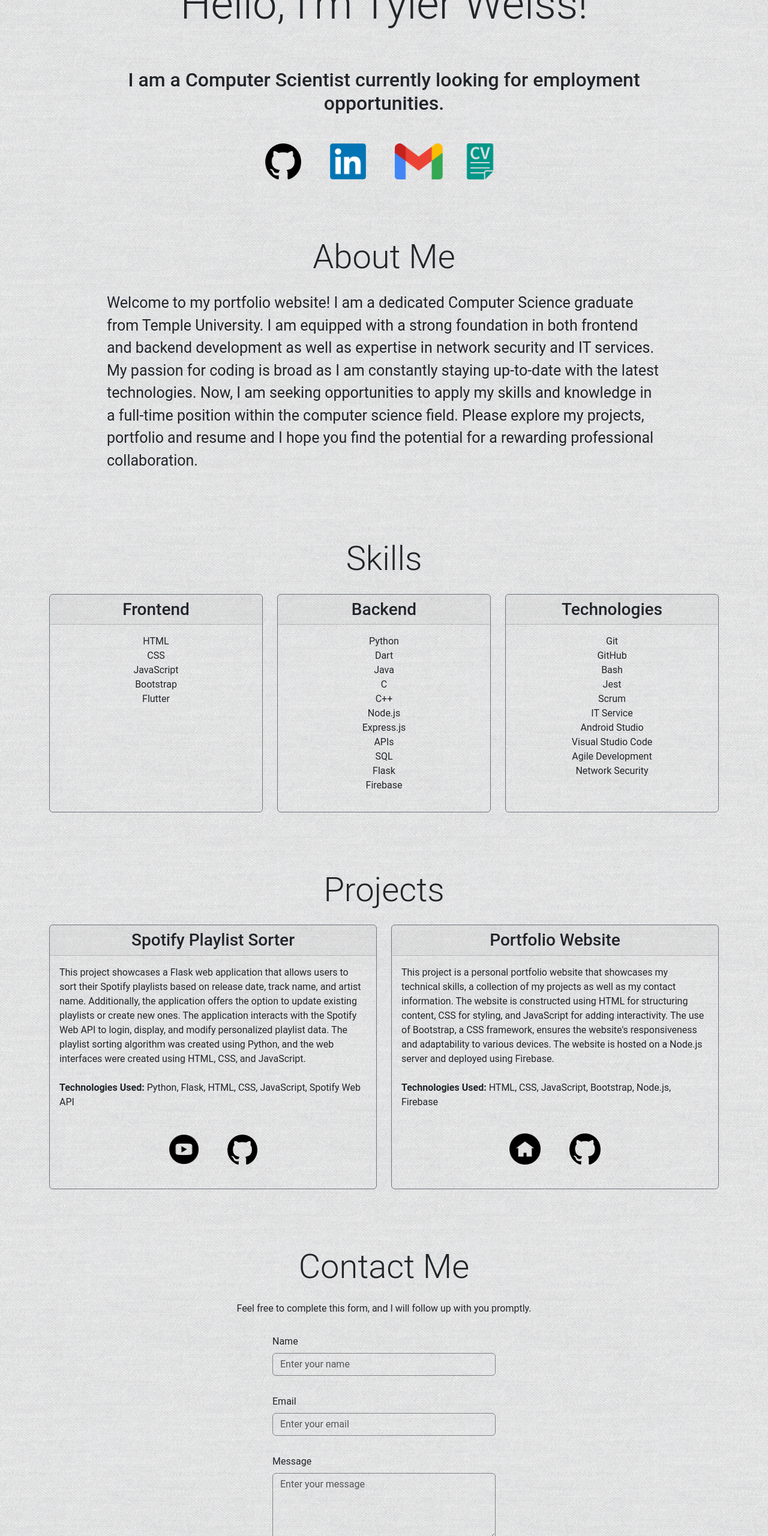
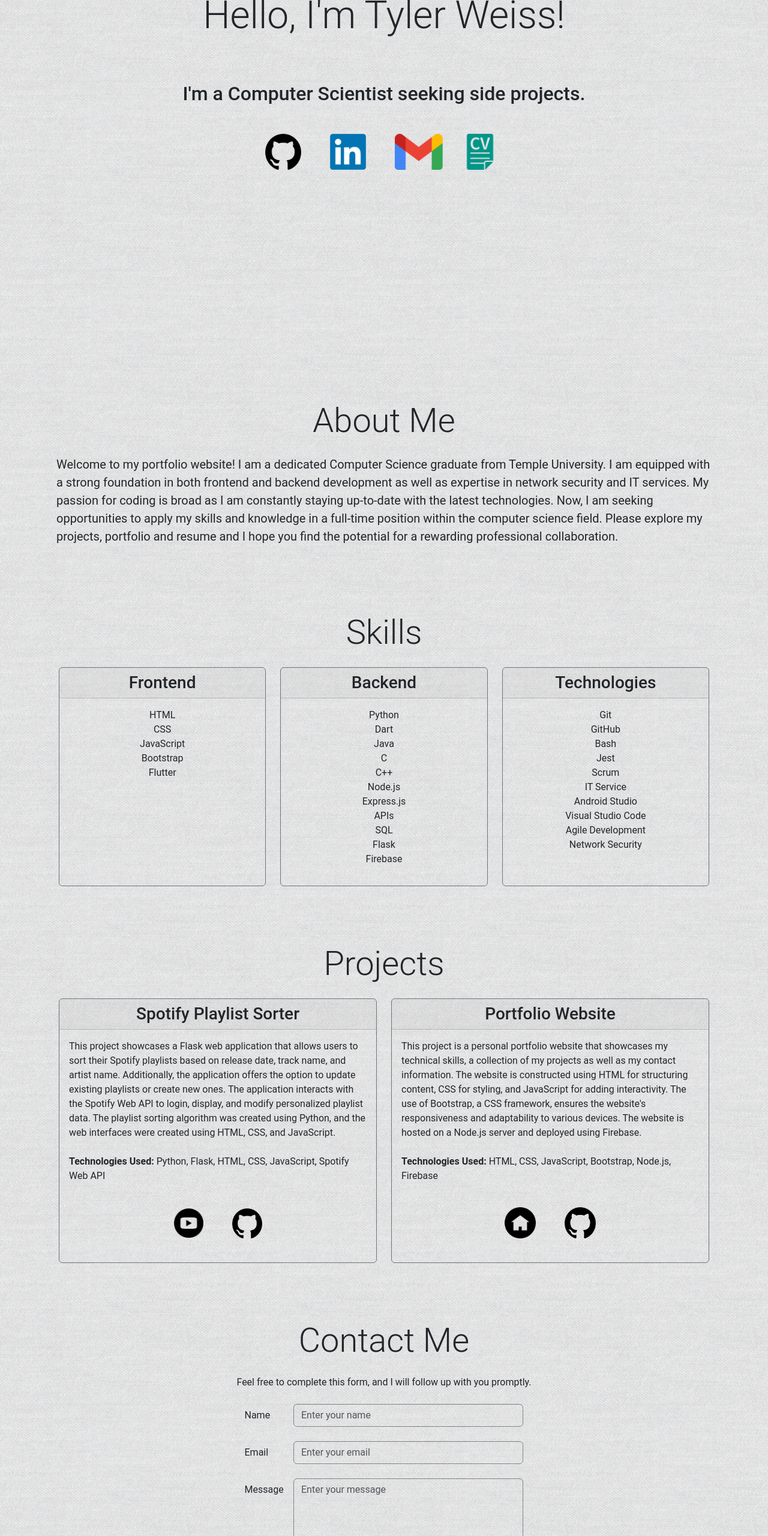
Before and after one commit to tweiss9/portfolio, a plain HTML site: page public/index.html in a window 1280 px wide. Shown: the part 180-2740 px from the top of the page at 60% size. Drawn offline with nearby package versions, Linux system fonts and the light colour scheme; no server answers.

Commit message:
responsiveness and code cleanup

```diff
--- a/public/css/styles.css
+++ b/public/css/styles.css
@@ -2,11 +2,6 @@ body {
   font-family: "Roboto", sans-serif;
   background-image: url("/images/background.png");
   background-repeat: repeat;
-  height: 100vh;
-}
-
-.cursor-pointer {
-  cursor: pointer;
 }
 
 #successMessage {
@@ -28,31 +23,28 @@ body {
 #loadingMessage.show {
   display: flex;
 }
+/* extra-small screens */
+.about-text {
+  font-size: 14px;
+}
 
 /* small screens */
-@media (max-width: 576px) {
+@media (min-width: 577px) and (max-width: 992px) {
   .about-text {
     font-size: 16px;
   }
 }
 
-/* medium screen */
-@media (min-width: 577px) and (max-width: 992px) {
+/* medium screens */
+@media (min-width: 993px) and (max-width: 1200px) {
   .about-text {
     font-size: 18px;
   }
 }
 
 /* large screens */
-@media (min-width: 993px) and (max-width: 1200px) {
+@media (min-width: 1201px) {
   .about-text {
     font-size: 20px;
   }
 }
-
-/* extra-large screens */
-@media (min-width: 1201px) {
-  .about-text {
-    font-size: 25px;
-  }
-}
--- a/public/index.html
+++ b/public/index.html
@@ -20,7 +20,7 @@
     <link rel="stylesheet" type="text/css" href="/css/styles.css" />
     <link rel="icon" type="image/x-icon" href="/images/favicon.png" />
   </head>
-  <body class="container">
+  <body class="container h-100">
     <!-- Navbar -->
     <nav class="navbar navbar-expand-lg navbar-dark bg-dark fixed-top px-5">
       <a class="navbar-brand nav-link text-white" href="#welcome"
@@ -56,14 +56,9 @@
     </nav>
 
     <!--Welcome Section-->
-    <section id="welcome" class="text-center mx-5 mt-5 py-5">
-      <h1 id="welcome-big-text" class="display-2 mb-3 py-5">
-        Hello, I'm Tyler Weiss!
-      </h1>
-      <h2>
-        I am a Computer Scientist currently looking for employment
-        opportunities.
-      </h2>
+    <section id="welcome" class="text-center mt-5 pt-5 vh-100">
+      <h1 class="display-3 my-md-4 py-5">Hello, I'm Tyler Weiss!</h1>
+      <h2>I'm a Computer Scientist seeking side projects.</h2>
       <ul
         class="list-inline my-5 d-flex justify-content-center align-items-center user-select-none"
       >
@@ -73,7 +68,7 @@
               src="images/github.png"
               title="View my GitHub page"
               alt="GitHub"
-              class="img"
+              class="img-fluid"
               width="60"
               height="60"
             />
@@ -81,7 +76,7 @@
         </li>
         <li class="list-inline-item me-sm-5 me-3">
           <a
-            href="https://www.linkedin.com/in/tyler-weiss-aa6b34193/"
+            href="https://www.linkedin.com/in/tylerhweiss"
             target="_blank"
             rel="noopener"
           >
@@ -89,7 +84,7 @@
               src="/images/linkedIn.png"
               title="View my LinkedIn page"
               alt="LinkedIn"
-              class="img"
+              class="img-fluid"
               width="60"
               height="60"
             />
@@ -105,7 +100,7 @@
               src="/images/gmail.png"
               title="Send me an email"
               alt="Gmail"
-              class="img"
+              class="img-fluid"
               width="80"
               height="60"
             />
@@ -117,7 +112,7 @@
               src="/images/resume.png"
               title="Download my resume"
               alt="Resume"
-              class="img"
+              class="img-fluid"
               width="60"
               height="60"
             />
@@ -129,7 +124,7 @@
     <!-- About Me Section -->
     <section id="about-me" class="pb-5 mb-5">
       <h2 class="text-center display-4 mb-4">About Me</h2>
-      <p class="about-text mx-5 px-5">
+      <p class="about-text mx-2 px-1">
         Welcome to my portfolio website! I am a dedicated Computer Science
         graduate from Temple University. I am equipped with a strong foundation
         in both frontend and backend development as well as expertise in network
@@ -145,7 +140,7 @@
     <!-- Skills Section -->
     <section id="skills" class="pb-5 mb-5">
       <h2 class="text-center display-4 mb-4">Skills</h2>
-      <div class="justify-content-center row g-4">
+      <div class="justify-content-center row g-4 px-3">
         <div class="col-md-4">
           <div
             class="card bg-transparent border-1 border-secondary rounded-lg h-100"
@@ -205,7 +200,7 @@
     <!-- Projects Section -->
     <section id="projects" class="pb-5 mb-5">
       <h2 class="text-center display-4 mb-4">Projects</h2>
-      <div class="row row-cols-1 row-cols-md-2 g-4">
+      <div class="row row-cols-1 row-cols-md-2 g-4 px-3">
         <div class="col">
           <div
             class="card bg-transparent border-1 border-secondary rounded-lg h-100"
@@ -238,7 +233,8 @@
                     <img
                       src="images/youtube.png"
                       title="Watch the YouTube video for this project"
-                      class="img-fluid social-logo"
+                      alt="YouTube Video"
+                      class="img-fluid"
                       width="49"
                       height="49"
                     />
@@ -253,6 +249,8 @@
                     <img
                       src="images/github.png"
                       title="GitHub repository for this project"
+                      alt="GitHub Repository"
+                      class="img-fluid"
                       width="50"
                       height="50"
                     />
@@ -287,9 +285,12 @@
               >
                 <div class="m-4 user-select-none">
                   <img
-                    class="cursor-pointer home-link"
+                    id="home-link"
                     src="images/house.png"
-                    title="Home for this project"
+                    title="Home for this website"
+                    alt="Home"
+                    class="img-fluid"
+                    role="button"
                     width="52"
                     height="52"
                   />
@@ -303,6 +304,8 @@
                     <img
                       src="images/github.png"
                       title="GitHub repository for this project"
+                      alt="GitHub Repository"
+                      class="img-fluid"
                       height="52"
                       width="52"
                     />
@@ -322,11 +325,13 @@
       <p class="text-center">
         Feel free to complete this form, and I will follow up with you promptly.
       </p>
-      <div class="col-xl-4 col-lg-7 col-md-8 col-sm-10 col-12 mt-4 mx-auto">
+      <div class="col-xxl-4 col-xl-5 col-lg-6 col-md-8 col-sm-9 col-10 mt-4 mx-auto">
         <form id="myForm">
-          <div class="row pb-4 align-items-center">
-            <label for="name" class="col-lg-3 col-2 col-form-label">Name</label>
-            <div class="col-xl-12 col-lg-8 col-9">
+
+          <!-- Name -->
+          <div class="row pb-4">
+            <label for="name" class="col-3 col-sm-2 col-form-label">Name</label>
+            <div class="col-9 col-sm-10">
               <input
                 type="text"
                 class="bg-transparent border-dark border-opacity-50 form-control"
@@ -342,11 +347,13 @@
               </div>
             </div>
           </div>
+
+          <!-- Email -->
           <div class="row pb-4">
-            <label for="email" class="col-lg-3 col-2 col-form-label"
+            <label for="email" class="col-3 col-sm-2 col-form-label"
               >Email</label
             >
-            <div class="col-xl-12 col-lg-8 col-9">
+            <div class="col-9 col-sm-10">
               <input
                 type="email"
                 class="bg-transparent border-dark border-opacity-50 form-control"
@@ -362,11 +369,13 @@
               </div>
             </div>
           </div>
+
+          <!-- Message -->
           <div class="row pb-4">
-            <label for="message" class="col-lg-3 col-2 col-form-label"
+            <label for="message" class="col-3 col-sm-2 col-form-label"
               >Message</label
             >
-            <div class="col-xl-12 col-lg-8 col-9">
+            <div class="col-9 col-sm-10">
               <textarea
                 class="bg-transparent border-dark border-opacity-50 form-control"
                 id="message"
@@ -381,6 +390,8 @@
               </div>
             </div>
           </div>
+
+          <!-- ReCAPTCHA -->
           <div
             id="recaptchaDiv"
             class="g-recaptcha d-flex justify-content-center"
@@ -392,6 +403,8 @@
           >
             Please check the reCAPTCHA box.
           </div>
+
+          <!-- Submit -->
           <div class="d-grid py-3">
             <button
               id="submitButton"
@@ -403,6 +416,8 @@
             </button>
           </div>
         </form>
+
+        <!-- Loading Messages -->
         <div
           id="loadingMessage"
           class="alert alert-primary d-none align-items-center justify-content-center flex-grow-1"
@@ -422,7 +437,7 @@
     </section>
 
     <!-- Footer Section -->
-    <footer class="footer pt-5">
+    <footer class="footer pt-2">
       <p class="fs-6 text-center">
         &copy; 2023 Tyler Weiss. All rights reserved.
       </p>
--- a/public/js/scripts.js
+++ b/public/js/scripts.js
@@ -13,7 +13,7 @@ document.addEventListener("DOMContentLoaded", function () {
     });
   });
 
-  const homeLink = document.querySelector(".home-link");
+  const homeLink = document.getElementById("home-link")
   if (homeLink) {
     homeLink.addEventListener("click", (event) => {
       event.preventDefault();
```
